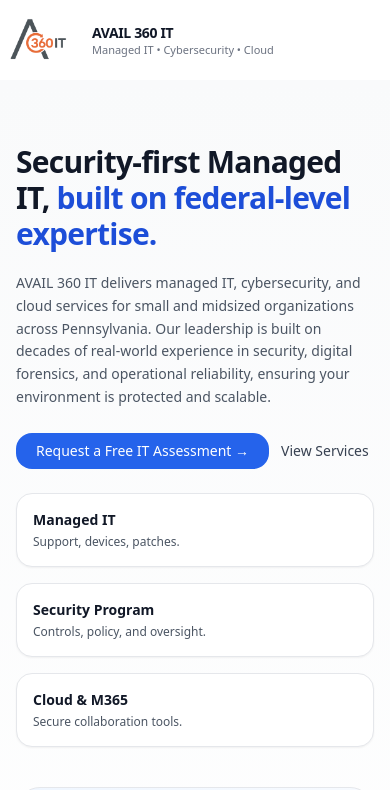
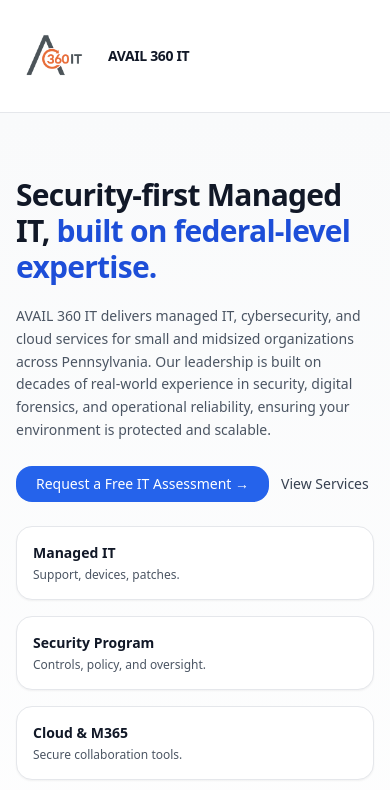
Before and after one commit to avail360it/avail360it-site, a plain HTML site: page index.html in a window 390 px wide. Shown: the top 790 px of the page. Drawn offline with nearby package versions, Linux system fonts and the light colour scheme.

Commit message:
Update index.html

```diff
--- a/index.html
+++ b/index.html
@@ -18,30 +18,37 @@
 <body class="min-h-screen bg-white text-gray-900">
 
 <!-- HEADER -->
-  <header>
-    <div class="flex items-center gap-3">
+<header class="sticky top-0 z-40 w-full border-b bg-white/80 backdrop-blur">
+  <div class="mx-auto flex max-w-7xl items-center justify-between px-4 py-4 sm:px-6">
+    <!-- Logo + Text -->
+    <div class="flex flex-shrink-0 items-center gap-3">
       <img
         src="A360IT-TP.png"
-        alt="AVAIL 360 IT by Entrust"
+        alt="AVAIL 360 IT"
         class="h-20 w-auto"
       />
       <div class="flex flex-col leading-tight">
         <div class="text-sm font-semibold tracking-tight text-gray-900">
           AVAIL 360 IT
         </div>
-        <div class="text-[11px] text-gray-500">
+        <!-- Tagline only from sm and up so it doesn't crush space on very small widths -->
+        <div class="hidden text-[11px] text-gray-500 sm:block">
           Managed IT • Cybersecurity • Cloud
         </div>
       </div>
     </div>
 
+    <!-- Nav -->
     <nav class="hidden items-center gap-6 text-sm md:flex">
       <a href="#services" class="text-gray-700 hover:text-gray-900">Services</a>
       <a href="#security" class="text-gray-700 hover:text-gray-900">Security</a>
       <a href="#about" class="text-gray-700 hover:text-gray-900">About</a>
       <a href="#team" class="text-gray-700 hover:text-gray-900">Our Team</a>
       <a href="#contact" class="text-gray-700 hover:text-gray-900">Contact</a>
-      <a href="#assessment" class="rounded-2xl bg-blue-600 px-4 py-2 text-xs font-medium text-white hover:bg-blue-700">
+      <a
+        href="#assessment"
+        class="rounded-2xl bg-blue-600 px-4 py-2 text-xs font-medium text-white hover:bg-blue-700"
+      >
         Request IT Assessment
       </a>
     </nav>
```
